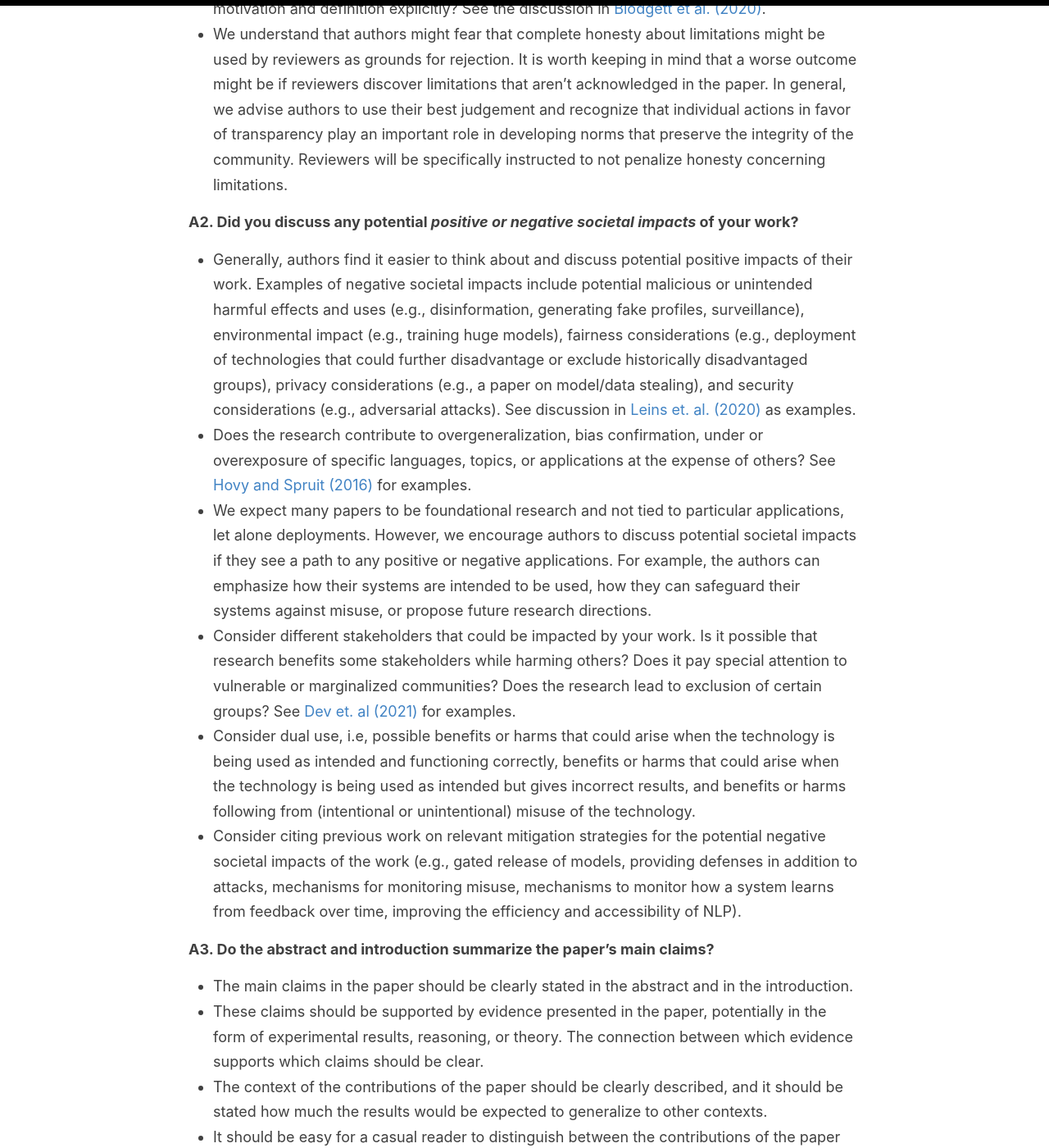
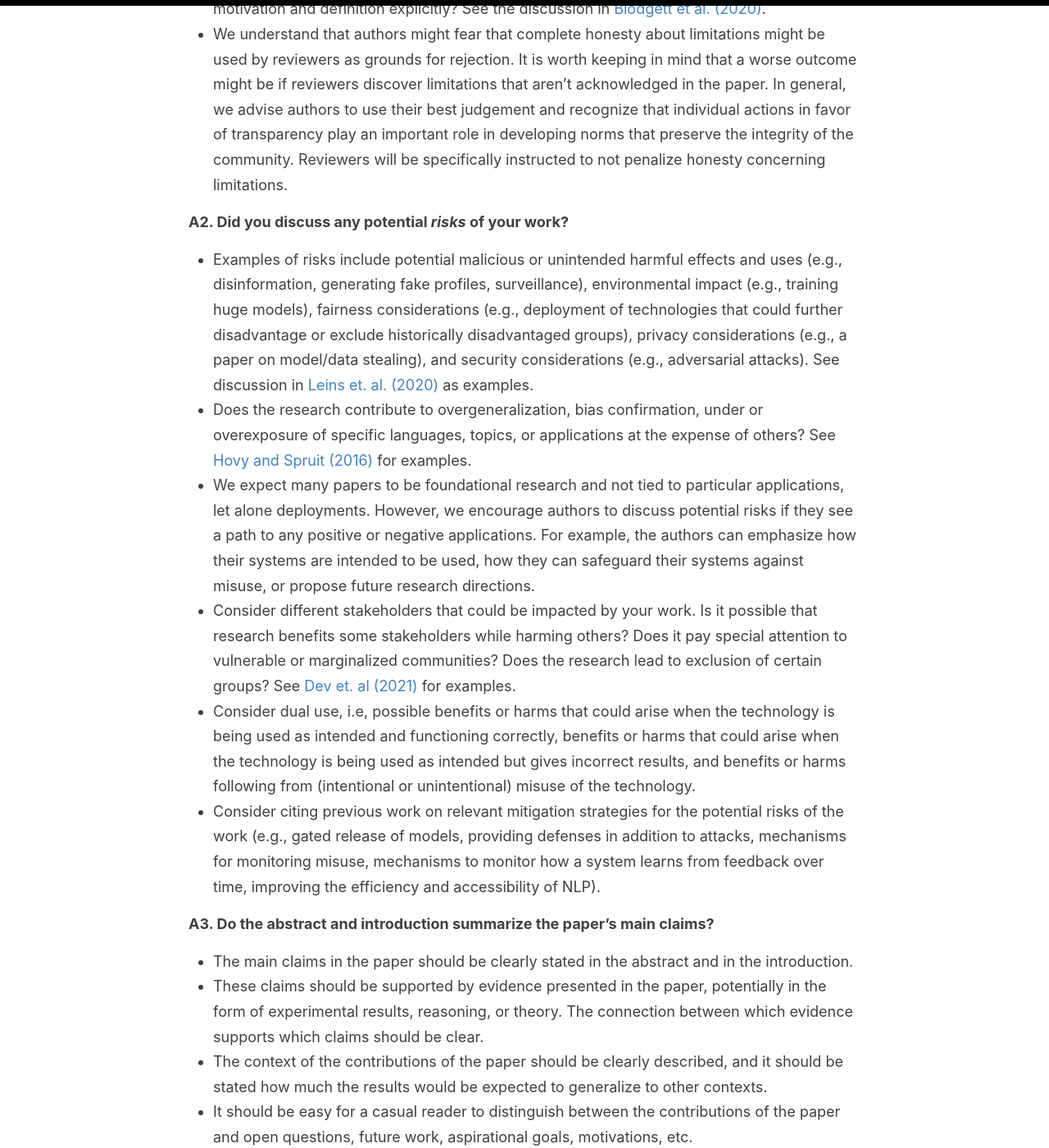
Before and after one commit to amitmerchant1990/reverie, a Jekyll site: the page built from responsibleNLPresearch.md, in a window 1280 px wide and 1400 px high, scrolled down 1874 px. Shown: the whole window at 82% size. Built offline with Jekyll 4.4.1, drawn with Linux system fonts in a browser that asks for light colours; our own code applies the rules of GitHub Pages for plain Markdown files; some of the changed text lies outside the part shown.

Commit message:
Update responsibleNLPresearch.md

```diff
--- a/responsibleNLPresearch.md
+++ b/responsibleNLPresearch.md
@@ -27,13 +27,13 @@ Reflect on the factors that influence the performance of your approach. For exam
 - If you analyze model biases: which definition of bias are you using? Did you state the motivation and definition explicitly? See the discussion in [Blodgett et al. (2020)](https://aclanthology.org/2020.acl-main.485.pdf).
 - We understand that authors might fear that complete honesty about limitations might be used by reviewers as grounds for rejection. It is worth keeping in mind that a worse outcome might be if reviewers discover limitations that aren't acknowledged in the paper. In general, we advise authors to use their best judgement and recognize that individual actions in favor of transparency play an important role in developing norms that preserve the integrity of the community. Reviewers will be specifically instructed to not penalize honesty concerning limitations.
 
-**A2. Did you discuss any potential *positive or negative societal impacts* of your work?**
-- Generally, authors find it easier to think about and discuss potential positive impacts of their work. Examples of negative societal impacts include potential malicious or unintended harmful effects and uses (e.g., disinformation, generating fake profiles, surveillance), environmental impact (e.g., training huge models), fairness considerations (e.g., deployment of technologies that could further disadvantage or exclude historically disadvantaged groups), privacy considerations (e.g., a paper on model/data stealing), and security considerations (e.g., adversarial attacks). See discussion in [Leins et. al. (2020)](https://aclanthology.org/2020.acl-main.261.pdf) as examples.
+**A2. Did you discuss any potential *risks* of your work?**
+- Examples of risks include potential malicious or unintended harmful effects and uses (e.g., disinformation, generating fake profiles, surveillance), environmental impact (e.g., training huge models), fairness considerations (e.g., deployment of technologies that could further disadvantage or exclude historically disadvantaged groups), privacy considerations (e.g., a paper on model/data stealing), and security considerations (e.g., adversarial attacks). See discussion in [Leins et. al. (2020)](https://aclanthology.org/2020.acl-main.261.pdf) as examples.
 - Does the research contribute to overgeneralization, bias confirmation, under or overexposure of specific languages, topics, or applications at the expense of others? See [Hovy and Spruit (2016)](https://aclanthology.org/P16-2096.pdf) for examples.
-- We expect many papers to be foundational research and not tied to particular applications, let alone deployments. However, we encourage authors to discuss potential  societal impacts if they see a path to any positive or negative applications. For example, the authors can emphasize how their systems are intended to be used, how they can safeguard their systems against misuse, or propose future research directions.
+- We expect many papers to be foundational research and not tied to particular applications, let alone deployments. However, we encourage authors to discuss potential  risks if they see a path to any positive or negative applications. For example, the authors can emphasize how their systems are intended to be used, how they can safeguard their systems against misuse, or propose future research directions.
 - Consider different stakeholders that could be impacted by your work. Is it possible that research benefits some stakeholders while harming others? Does it pay special attention to vulnerable or marginalized communities? Does the research lead to exclusion of certain groups? See [Dev et. al (2021)](https://aclanthology.org/2021.emnlp-main.150.pdf) for examples.
 - Consider dual use, i.e, possible benefits or harms that could arise when the technology is being used as intended and functioning correctly, benefits or harms that could arise when the technology is being used as intended but gives incorrect results, and benefits or harms following from (intentional or unintentional) misuse of the technology.
-- Consider citing previous work on relevant mitigation strategies for the potential negative societal impacts of the work (e.g., gated release of models, providing defenses in addition to attacks, mechanisms for monitoring misuse, mechanisms to monitor how a system learns from feedback over time, improving the efficiency and accessibility of NLP).
+- Consider citing previous work on relevant mitigation strategies for the potential risks of the work (e.g., gated release of models, providing defenses in addition to attacks, mechanisms for monitoring misuse, mechanisms to monitor how a system learns from feedback over time, improving the efficiency and accessibility of NLP).
 
 **A3. Do the abstract and introduction summarize the paper’s main claims?**
 - The main claims in the paper should be clearly stated in the abstract and in the introduction.
```
Also changed, not shown: other parts of responsibleNLPresearch.md (+1 -1 lines).
